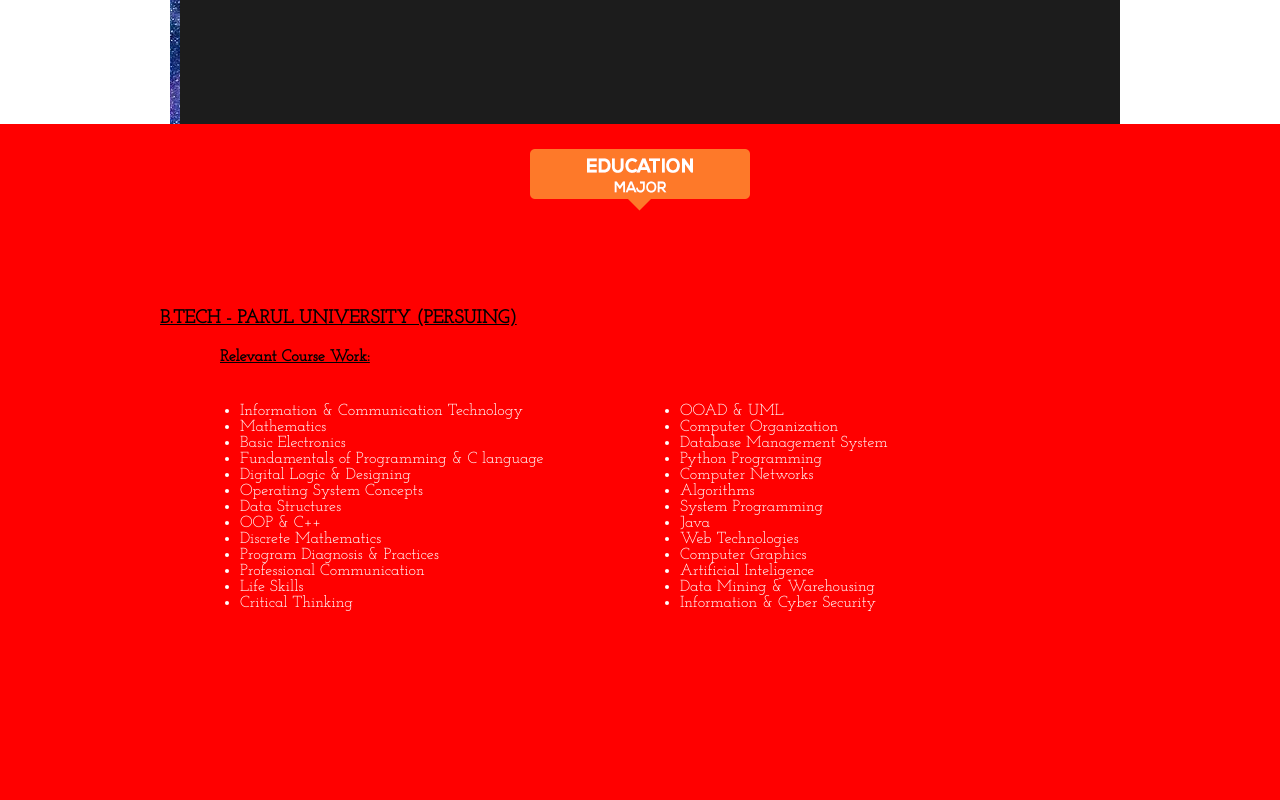
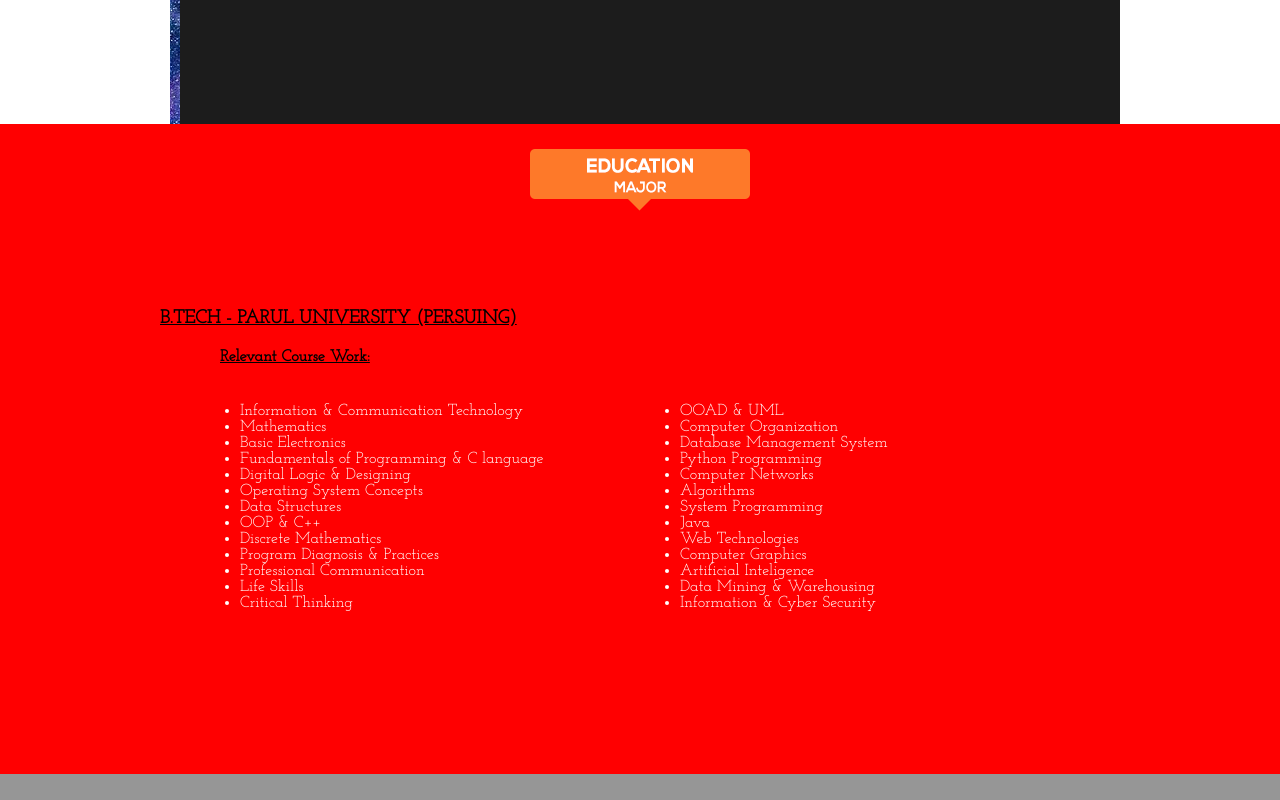
Before and after one commit to uditsrivastava/uditsrivastava.github.io, a plain HTML site: page index.html in a window 1280 px wide. Shown: the part 1320-2120 px from the top of the page. Drawn offline with Linux system fonts and the light colour scheme.

Commit message:
Update style.css

```diff
--- a/style.css
+++ b/style.css
@@ -134,8 +134,8 @@ body{
 
 .Education{
     width: auto;
-    height: 900px;
-    background-color: #FF0000 ;
+    height: 650px;
+    background-color: #FF0001;
 }
 
 .Banner_Education{
```
